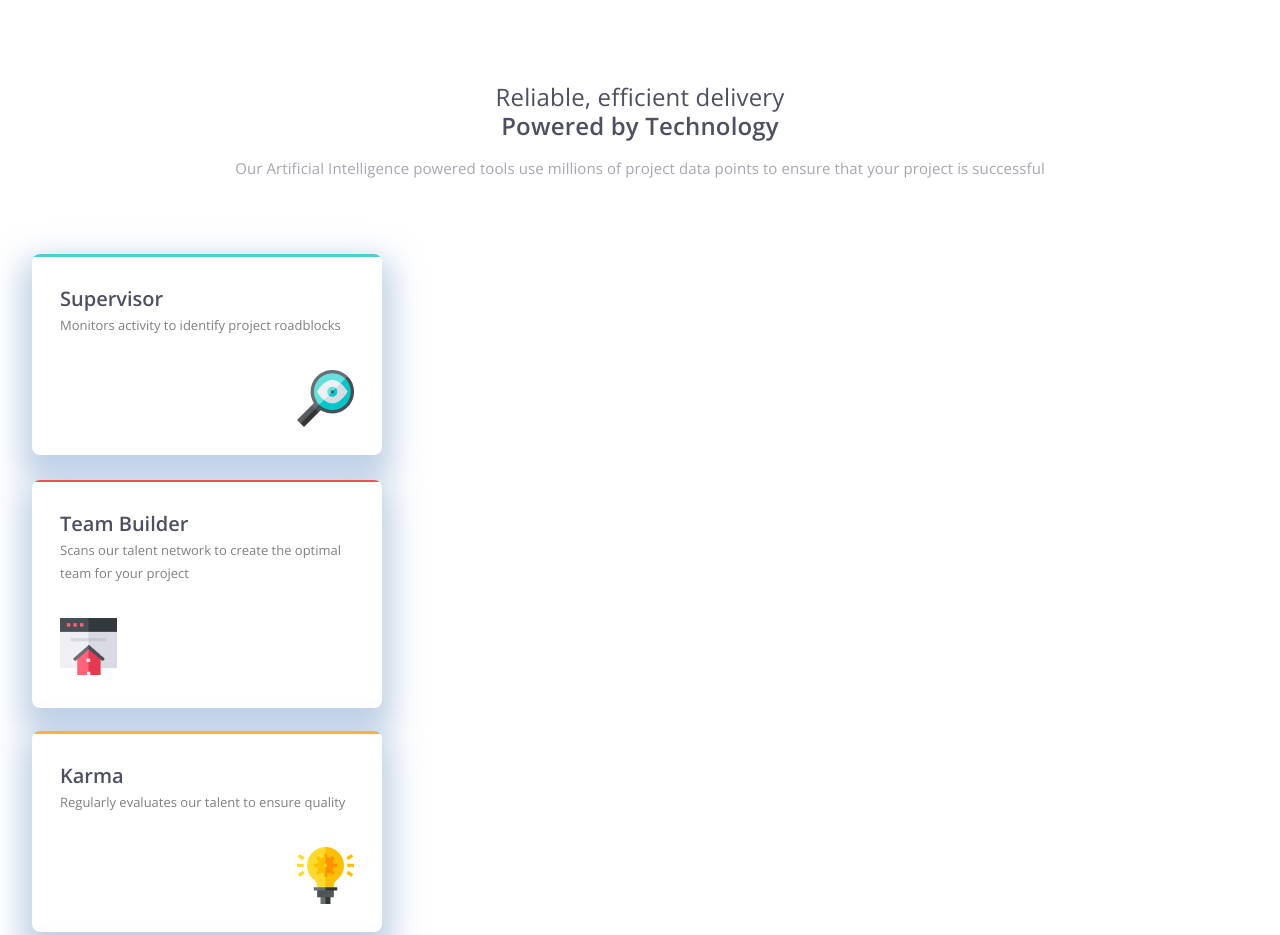
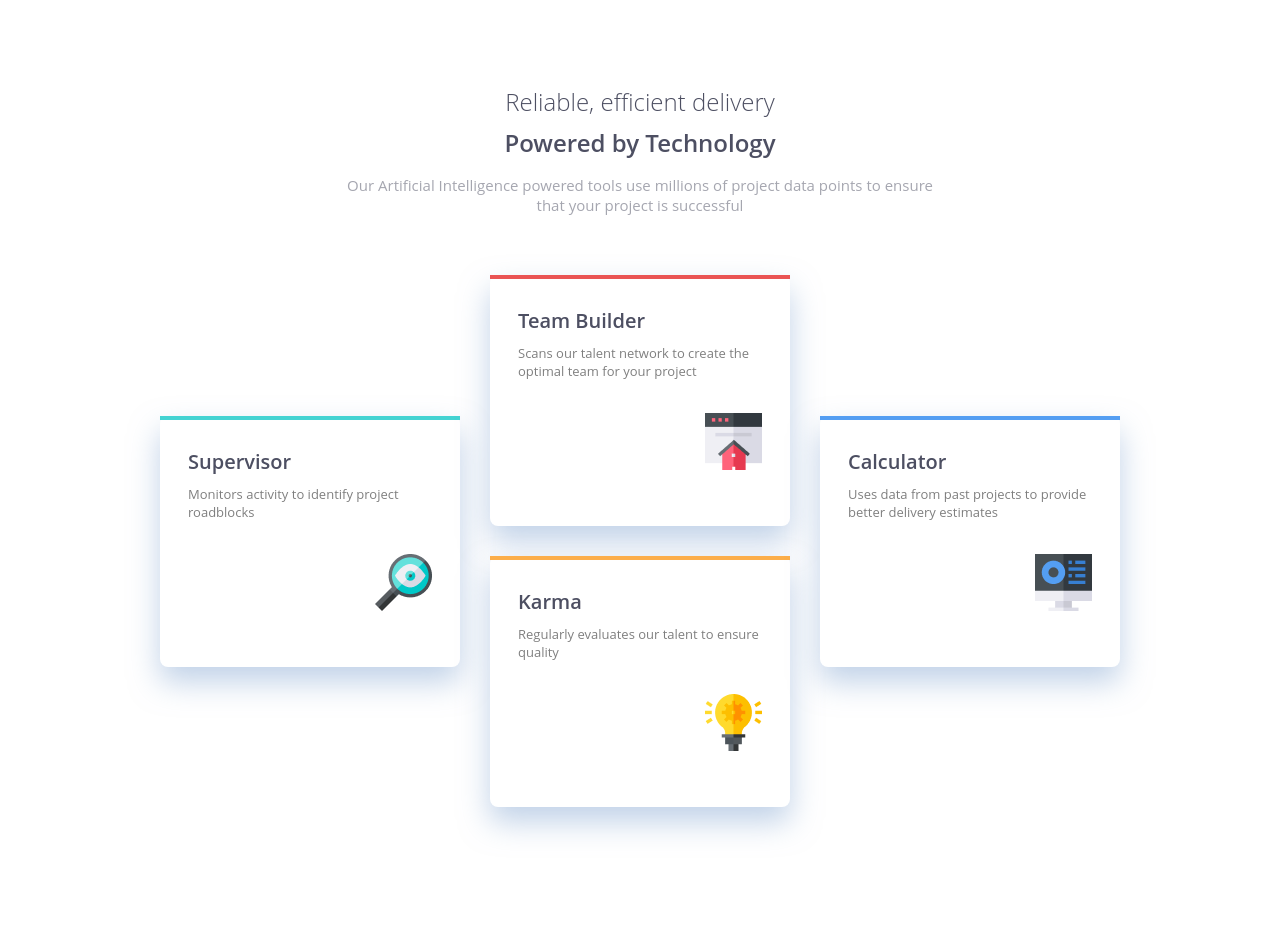
Before and after one commit to Tinatin-Neparidze/four-card-section, a plain HTML site: page index.html in a window 1280 px wide. Shown: the top 935 px of the page. After the commit the page ends 892 px from the top, so only its background shows below. Drawn offline with nearby package versions, Linux system fonts and the light colour scheme.

Commit message:
განახლდა კოდი: დაამატე ახალი ფუნქცია

```diff
--- a/css/style.css
+++ b/css/style.css
@@ -1,133 +1,127 @@
-
-@import url('https://fonts.googleapis.com/css2?family=IBM+Plex+Sans:ital,wght@0,100..700;1,100..700&family=Open+Sans:ital,wght@0,300..800;1,300..800&display=swap');
-
-*{
+* {
       margin: 0;
       padding: 0;
       box-sizing: border-box;
     }
-:root{
-  --background:white;
-  --description:#4D4F62;
-  --sky:#44D3D2;
-  --red:#EA5454;
-  --blue:#549EF2;
-  --yellow:#FCAE4A;
 
+    :root {
+      --background: white;
+      --description: #4D4F62;
+      --sky: #44D3D2;
+      --red: #EA5454;
+      --blue: #549EF2;
+      --yellow: #FCAE4A;
     }
-body{
 
-  font-family: "Open Sans", sans-serif;
+    body {
+      font-family: 'Open Sans', sans-serif;
       background-color: var(--background);
-  padding: 85px 32px 78px 32px;
+      padding: 85px 32px;
       text-align: center;
-  align-items: center;
       display: flex;
       flex-direction: column;
+      align-items: center;
+    }
 
-}
-.description{
+    .description {
       font-weight: 300;
       font-size: 24px;
-  line-height: 100%;
-  letter-spacing: 0.17px;
-  color:var(--description);
+      color: var(--description);
     }
-.title{
+
+    .title {
       font-weight: 600;
       font-size: 24px;
-  letter-spacing:0.17px ;
-  text-align: center;
+      color: var(--description);
+      margin-top: 8px;
+    }
+
+    .about {
+      font-size: 15px;
+      color: var(--description);
+      opacity: 0.5;
+      margin-top: 16px;
+      max-width: 600px;
+    }
+
+    .card-container {
+      display: flex;
+      justify-content: center;
+      align-items: center;
+      flex-wrap: wrap;
+      gap: 30px;
+      margin-top: 60px;
+    }
+
+    .middle-cards {
+      display: flex;
+      flex-direction: column;
+      gap: 30px;
+    }
+
+    .card {
+      background-color: var(--background);
+      border-radius: 8px;
+      box-shadow: 0px 15px 30px rgba(131, 166, 210, 0.5);
+      width: 300px;
+      padding-bottom: 28px;
+      text-align: left;
+    }
+    .icon{
+      display: flex;
+      margin-left: auto;
+    }
+    .border {
+      height: 4px;
+      width: 100%;
+    }
+
+    .sky .border {
+      background-color: var(--sky);
+    }
+
+    .red .border {
+      background-color: var(--red);
+    }
+
+    .yellow .border {
+      background-color: var(--yellow);
+    }
+
+    .blue .border {
+      background-color: var(--blue);
+    }
+
+    .content {
+      padding: 28px;
+    }
+
+    .card-title {
+      font-size: 20px;
+      font-weight: 600;
       color: var(--description);
     }
-.about{
-  font-weight: 400;
-  font-size: 15px;
-  letter-spacing: 0.1px;
-  color: var(--description);
-  margin-top: 16px;
-  opacity: 50%;
+
+    .card-description {
+      font-size: 13px;
+      opacity: 0.5;
+      margin-top: 10px;
     }
-.card{
-  width: 100%;
-  background-color: var(--background);
-  padding-bottom: 28px;
-  border-radius: 8px;
-  box-shadow: 0px 15px 30px 11px rgba(131, 166, 210, 0.5);
-  text-align: left;
-  overflow: hidden;
 
-}
-.sky{
-  margin-top: 76px;
-}
-.card-title{
-  font-weight: 600;
-  font-size: 20px;
-  color: var(--description);
-  line-height: 30px;
-
-
-}
-.card-description{
-  font-weight: 400;
-  font-size: 13px;
-  line-height: 23px;
-  opacity: 50%;
-
-}
-.icon{
+    .icon {
       margin-top: 33px;
       width: 57px;
       height: 57px;
-  margin-left: auto;
     }
-.border{
-  width: 100%;
-  height: 2.5px;
-  background-color: var(--sky);
 
+    @media (min-width: 1440px) {
+      .description,
+      .title {
+        font-size: 36px;
       }
-.content{
-  margin-top: 27px;
-  padding: 0 28px;
-  display: flex;
-  flex-direction: column;
-}
-.red{
-  margin-top: 25px;
-}
-.red .border{
-background-color: var(--red);
-}
-.yellow .border{
-  background-color: var(--yellow);
-}
-.blue .border{
-  background-color: var(--blue);
-}
-.yellow, .blue{
-  margin-top: 23px;
-}
-.card-container{
-  width: 100%;
-}
-@media (min-width: 768px) {
-.card{
-  width:350px;
-}
-@media (min-width:1440px){
-  .description,
-  .title{
-    font-size:36px ;
-    line-height: 54px;
-    letter-spacing: 0.45px;
-  }
-  .card{
-    height:250px;
-  }
-  .card-container{
-    display: flex;
+
+      .card {
+        width: 350px;
+        height: 200px;
       }
     }
-}
--- a/index.html
+++ b/index.html
@@ -4,32 +4,32 @@
   <meta charset="UTF-8">
   <meta name="viewport" content="width=device-width, initial-scale=1.0">
   <link rel="stylesheet" href="css/style.css">
-
   <title>Document</title>
 </head>
 <body>
   <h2 class="description">Reliable, efficient delivery</h2>
   <h1 class="title">Powered by Technology</h1>
+  <p class="about">Our Artificial Intelligence powered tools use millions of project data points to ensure that your project is successful</p>
 
-  <p class="about">Our Artificial Intelligence powered tools use millions of project data points to ensure that your project is successful</p>
   <section class="card-container">
+    <!-- Left -->
     <div class="card sky">
       <div class="border"></div>
       <div class="content">
         <h2 class="card-title">Supervisor</h2>
         <p class="card-description">Monitors activity to identify project roadblocks</p>
-    <img src="./imges/icon-supervizor.png" alt="Supervisor" class="icon">
+        <img src="./images/icon-supervizor.png" alt="Supervisor" class="icon" />
       </div>
     </div>
-  <div class="card  red">
+
+    <!-- Middle -->
+    <div class="middle-cards">
+      <div class="card red">
         <div class="border"></div>
         <div class="content">
-
-      <div class="middle-cards">
           <h2 class="card-title">Team Builder</h2>
           <p class="card-description">Scans our talent network to create the optimal team for your project</p>
-    <img src="./imges/team-builder.png" alt="team-builder" class="icon">
-    </div>
+          <img src="./images/team-builder.png" alt="Team Builder" class="icon" />
         </div>
       </div>
       <div class="card yellow">
@@ -37,17 +37,18 @@
         <div class="content">
           <h2 class="card-title">Karma</h2>
           <p class="card-description">Regularly evaluates our talent to ensure quality</p>
-    <img src="./imges/light.png" alt="light" class="icon">
+          <img src="./images/light.png" alt="Karma" class="icon" />
+        </div>
       </div>
     </div>
 
-
+    <!-- Right -->
     <div class="card blue">
       <div class="border"></div>
       <div class="content">
         <h2 class="card-title">Calculator</h2>
         <p class="card-description">Uses data from past projects to provide better delivery estimates</p>
-    <img src="./imges/software.png" alt="calc" class="icon">
+        <img src="./images/software.png" alt="Calculator" class="icon" />
       </div>
     </div>
   </section>
```
Also changed, not shown: images/icon-supervizor.png (renamed from imges/icon-supervizor.png), images/light.png (renamed from imges/light.png), images/software.png (renamed from imges/software.png), images/team-builder.png (renamed from imges/team-builder.png). Lines whose indentation alone changed are shown as unchanged.
